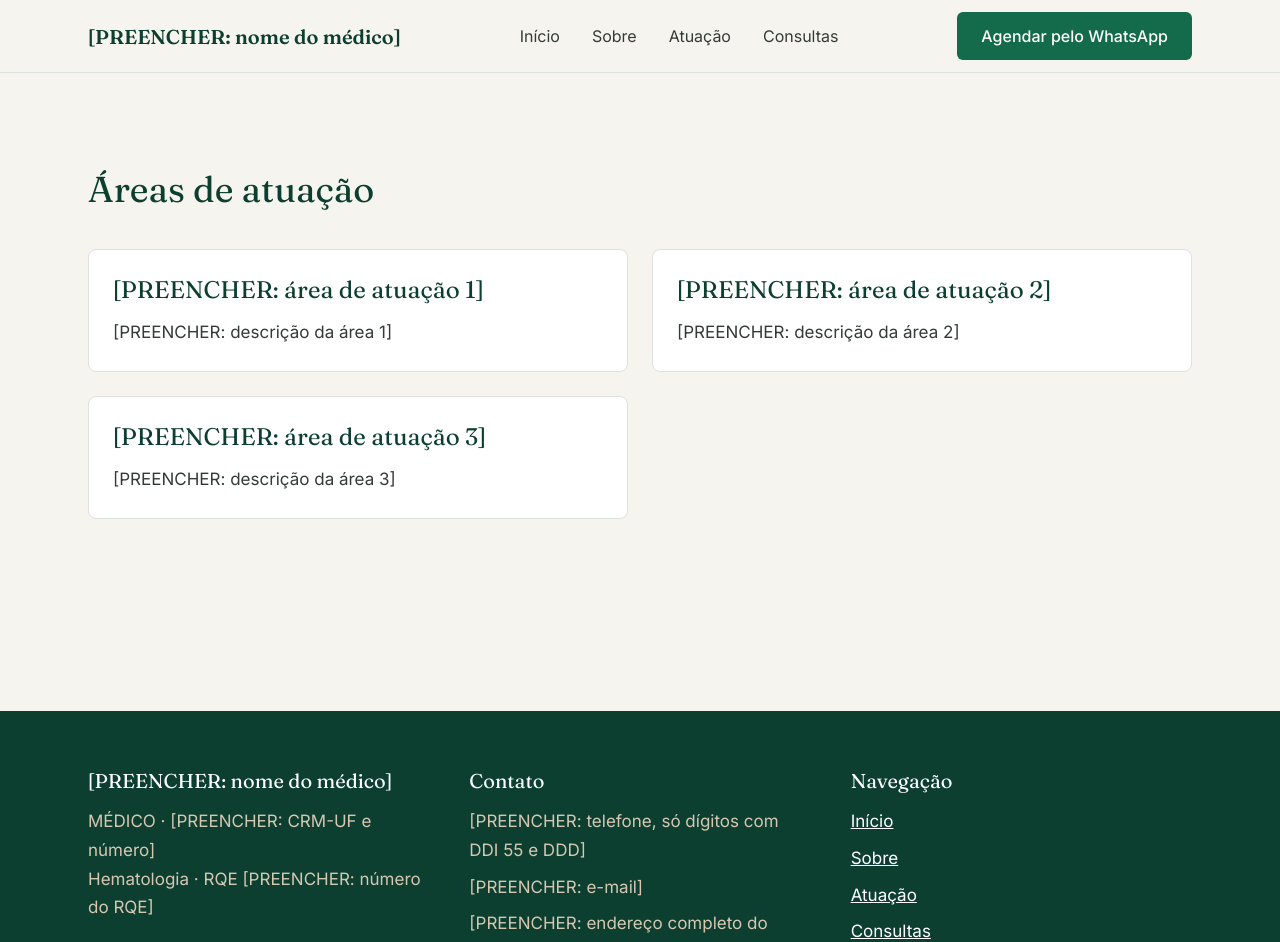
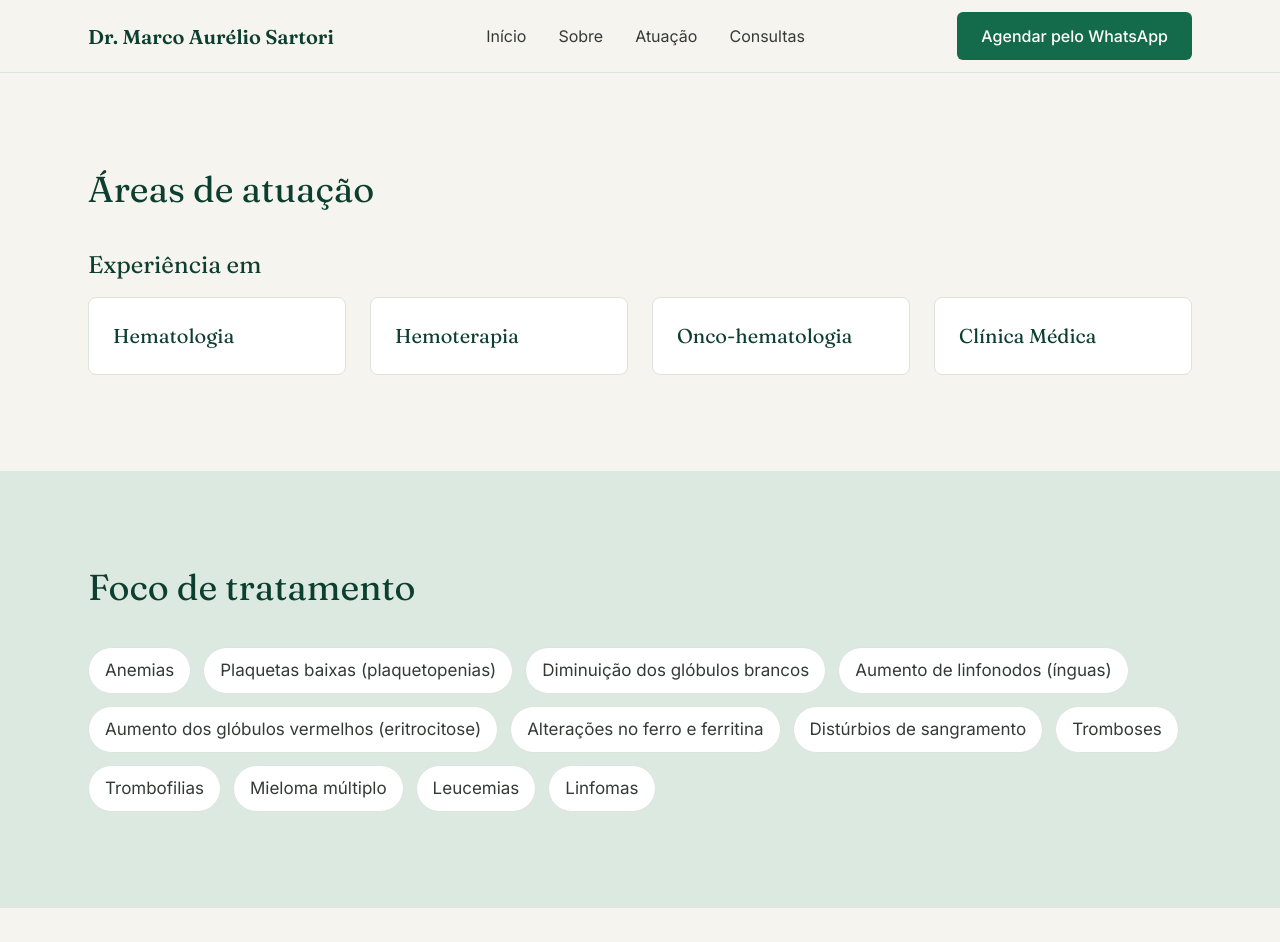
Before and after one commit to Vinaum/site-hemato, a Next.js app: page /atuacao in a window 1280 px wide. Shown: the top 942 px of the page. Built offline with nearby package versions, Linux system fonts and the light colour scheme; no server answers.

Commit message:
Atualiza conteúdo e layout do site

```diff
--- a/src/app/atuacao/page.tsx
+++ b/src/app/atuacao/page.tsx
@@ -1,29 +1,46 @@
+import { expertise, focusAreas } from "@/content/pages";
 import { pageMetadata } from "@/lib/seo";
-import { specialties } from "@/content/pages";
 import Card from "@/components/ui/Card";
 import Section from "@/components/ui/Section";
 import SectionHeading from "@/components/ui/SectionHeading";
 
 export const metadata = pageMetadata({
   title: "Áreas de atuação",
-  description: "[PREENCHER: descrição da página Áreas de atuação]",
+  description:
+    "Áreas de experiência e condições acompanhadas pelo Dr. Marco Aurélio Sartori em Hematologia, Hemoterapia, Onco-hematologia e Clínica Médica.",
   path: "/atuacao/",
 });
 
 export default function AtuacaoPage() {
   return (
+    <>
       <Section>
         <SectionHeading as="h1" title="Áreas de atuação" />
-      <ul className="grid gap-6 md:grid-cols-2">
-        {specialties.map((s) => (
-          <li key={s.title}>
+        <h2 className="mb-4 text-2xl">Experiência em</h2>
+        <ul className="grid gap-6 sm:grid-cols-2 lg:grid-cols-4">
+          {expertise.map((area) => (
+            <li key={area}>
               <Card>
-              <h2 className="text-2xl">{s.title}</h2>
-              <p className="mt-3">{s.text}</p>
+                <p className="font-serif text-xl text-primary-dark">{area}</p>
               </Card>
             </li>
           ))}
         </ul>
       </Section>
+
+      <Section tone="sage" labelledBy="foco-titulo">
+        <SectionHeading id="foco-titulo" title="Foco de tratamento" />
+        <ul className="flex flex-wrap gap-3">
+          {focusAreas.map((item) => (
+            <li
+              key={item}
+              className="rounded-full border border-line bg-surface px-4 py-2"
+            >
+              {item}
+            </li>
+          ))}
+        </ul>
+      </Section>
+    </>
   );
 }
--- a/src/app/layout.tsx
+++ b/src/app/layout.tsx
@@ -24,7 +24,8 @@ export const metadata: Metadata = {
     default: `${doctor.name} | Hematologista`,
     template: `%s | ${doctor.name}`,
   },
-  description: "[PREENCHER: descrição do site]",
+  description:
+    "Dr. Marco Aurélio Sartori, médico hematologista. Formado pela FMUSP, com residência no Hospital das Clínicas em Clínica Médica e em Hematologia e Hemoterapia.",
   // Indexação só é liberada via NEXT_PUBLIC_ALLOW_INDEXING=true (Fase 5).
   robots: ALLOW_INDEXING
     ? { index: true, follow: true }
--- a/src/app/page.tsx
+++ b/src/app/page.tsx
@@ -1,6 +1,7 @@
+import { doctor } from "@/content/site";
+import { expertise, home } from "@/content/pages";
+import { getContactLinks } from "@/lib/contact";
 import { pageMetadata } from "@/lib/seo";
-import { home, specialties } from "@/content/pages";
-import { getContactLinks } from "@/lib/contact";
 import ButtonLink from "@/components/ui/ButtonLink";
 import Card from "@/components/ui/Card";
 import PhotoPlaceholder from "@/components/ui/PhotoPlaceholder";
@@ -8,7 +9,8 @@ import Section from "@/components/ui/Section";
 import SectionHeading from "@/components/ui/SectionHeading";
 
 export const metadata = pageMetadata({
-  description: "[PREENCHER: descrição da página inicial, até 160 caracteres]",
+  description:
+    "Dr. Marco Aurélio Sartori, médico hematologista. Formado pela FMUSP, com residência no Hospital das Clínicas em Clínica Médica e em Hematologia e Hemoterapia.",
   path: "/",
 });
 
@@ -20,7 +22,8 @@ export default function Home() {
       <Section>
         <div className="grid items-center gap-12 md:grid-cols-2">
           <div>
-            <h1 className="text-4xl md:text-5xl">{home.heroTitle}</h1>
+            <p className="font-medium text-primary">{home.kicker}</p>
+            <h1 className="mt-3 text-4xl md:text-5xl">{doctor.name}</h1>
             <p className="mt-6 max-w-prose text-lg">{home.heroText}</p>
             <div className="mt-8 flex flex-wrap gap-3">
               <ButtonLink href={links.whatsapp}>Agendar pelo WhatsApp</ButtonLink>
@@ -35,19 +38,18 @@ export default function Home() {
 
       <Section tone="sage" labelledBy="atuacao-titulo">
         <SectionHeading id="atuacao-titulo" title="Áreas de atuação" />
-        <ul className="grid gap-6 md:grid-cols-3">
-          {specialties.map((s) => (
-            <li key={s.title}>
+        <ul className="grid gap-6 sm:grid-cols-2 lg:grid-cols-4">
+          {expertise.map((area) => (
+            <li key={area}>
               <Card>
-                <h3 className="text-xl">{s.title}</h3>
-                <p className="mt-3">{s.text}</p>
+                <p className="font-serif text-xl text-primary-dark">{area}</p>
               </Card>
             </li>
           ))}
         </ul>
         <div className="mt-10">
           <ButtonLink href="/atuacao/" variant="secondary">
-            Ver todas as áreas
+            Ver condições acompanhadas
           </ButtonLink>
         </div>
       </Section>
--- a/src/app/sobre/page.tsx
+++ b/src/app/sobre/page.tsx
@@ -1,12 +1,15 @@
+import { doctor } from "@/content/site";
+import { about } from "@/content/pages";
 import { pageMetadata } from "@/lib/seo";
-import { about } from "@/content/pages";
+import Card from "@/components/ui/Card";
 import PhotoPlaceholder from "@/components/ui/PhotoPlaceholder";
 import Section from "@/components/ui/Section";
 import SectionHeading from "@/components/ui/SectionHeading";
 
 export const metadata = pageMetadata({
   title: "Sobre",
-  description: "[PREENCHER: descrição da página Sobre]",
+  description:
+    "Formação e trajetória do Dr. Marco Aurélio Sartori: graduação e residências na FMUSP, título de especialista pela ABHH e atuação como preceptor.",
   path: "/sobre/",
 });
 
@@ -16,11 +19,10 @@ export default function SobrePage() {
       <Section>
         <div className="grid items-start gap-12 md:grid-cols-[1fr_20rem]">
           <div>
-            <SectionHeading as="h1" title="Sobre" />
+            <SectionHeading as="h1" title={`Sobre ${doctor.name}`} />
             <div className="max-w-prose space-y-5 text-lg">
-              {about.paragraphs.map((p) => (
-                <p key={p}>{p}</p>
-              ))}
+              <p>{about.intro}</p>
+              <p>{about.certification}</p>
             </div>
           </div>
           <PhotoPlaceholder />
@@ -29,9 +31,26 @@ export default function SobrePage() {
 
       <Section tone="sage" labelledBy="formacao-titulo">
         <SectionHeading id="formacao-titulo" title="Formação" />
-        <ul className="max-w-prose list-disc space-y-2 pl-6">
-          {about.education.map((e) => (
-            <li key={e}>{e}</li>
+        <ol className="max-w-2xl space-y-4">
+          {about.training.map((t) => (
+            <li key={t.title}>
+              <Card>
+                <p className="text-sm font-medium text-primary">
+                  Conclusão em {t.year}
+                </p>
+                <h3 className="mt-1 text-xl">{t.title}</h3>
+                <p className="mt-1">{t.institution}</p>
+              </Card>
+            </li>
+          ))}
+        </ol>
+      </Section>
+
+      <Section labelledBy="docencia-titulo">
+        <SectionHeading id="docencia-titulo" title="Atuação acadêmica" />
+        <ul className="max-w-prose list-disc space-y-3 pl-6 text-lg">
+          {about.teaching.map((item) => (
+            <li key={item}>{item}</li>
           ))}
         </ul>
       </Section>
--- a/src/components/layout/Footer.tsx
+++ b/src/components/layout/Footer.tsx
@@ -12,11 +12,14 @@ export default function Footer() {
       <Container className="grid gap-10 py-14 md:grid-cols-3">
         <div>
           <h2 className="font-serif text-xl text-surface">{doctor.name}</h2>
-          <p className="mt-3 text-bronze-light">
-            MÉDICO · {doctor.crm}
-            <br />
-            {doctor.specialty} · RQE {doctor.rqe}
-          </p>
+          <p className="mt-3 text-bronze-light">MÉDICO · {doctor.crm}</p>
+          <ul className="mt-1 text-bronze-light">
+            {doctor.specialties.map((s) => (
+              <li key={s.rqe}>
+                {s.title} · RQE {s.rqe}
+              </li>
+            ))}
+          </ul>
         </div>
 
         <div>
--- a/src/content/pages.ts
+++ b/src/content/pages.ts
@@ -1,24 +1,64 @@
 import { ph } from "./site";
 
 export const home = {
-  heroTitle: ph("título principal da página inicial"),
-  heroText: ph("frase de apresentação, validada pelo médico"),
-  aboutText: ph("resumo da apresentação do médico"),
+  kicker: "Hematologia e Hemoterapia",
+  heroText:
+    "Médico formado pela Faculdade de Medicina da USP e especializado em Clínica Médica, Hematologia e Hemoterapia pelo Hospital das Clínicas da FMUSP.",
+  aboutText:
+    "Título de Especialista em Hematologia e Hemoterapia pela Associação Brasileira de Hematologia e Hemoterapia (ABHH), com atuação como preceptor da graduação e da residência médica na FMUSP.",
 };
 
-export const specialties = [
-  { title: ph("área de atuação 1"), text: ph("descrição da área 1") },
-  { title: ph("área de atuação 2"), text: ph("descrição da área 2") },
-  { title: ph("área de atuação 3"), text: ph("descrição da área 3") },
+export const about = {
+  intro:
+    "Médico formado pela Faculdade de Medicina da USP e especializado em Clínica Médica, Hematologia e Hemoterapia pelo Hospital das Clínicas da Faculdade de Medicina da USP.",
+  certification:
+    "Título de Especialista em Hematologia e Hemoterapia pela Associação Brasileira de Hematologia e Hemoterapia (ABHH).",
+  // Mais recente primeiro.
+  training: [
+    {
+      institution: "Hospital das Clínicas (FMUSP)",
+      title: "Residência médica em Hematologia e Hemoterapia",
+      year: "2024",
+    },
+    {
+      institution: "Hospital das Clínicas (FMUSP)",
+      title: "Residência médica em Clínica Médica",
+      year: "2021",
+    },
+    {
+      institution: "Faculdade de Medicina da USP (FMUSP)",
+      title: "Medicina",
+      year: "2017",
+    },
+  ],
+  teaching: [
+    "Médico Preceptor da Graduação da FMUSP em Clínica Médica (2021)",
+    "Médico Preceptor da Graduação e Residência em Hematologia e Hemoterapia (2024)",
+    "Ganhador de 2 Prêmios Ernesto de Souza Campos como Médico Preceptor mais votado pela Graduação da Universidade de São Paulo",
+  ],
+};
+
+export const expertise = [
+  "Hematologia",
+  "Hemoterapia",
+  "Onco-hematologia",
+  "Clínica Médica",
 ];
 
-export const about = {
-  paragraphs: [
-    ph("trajetória profissional, parágrafo 1"),
-    ph("trajetória profissional, parágrafo 2"),
-  ],
-  education: [ph("formação 1"), ph("formação 2")],
-};
+export const focusAreas = [
+  "Anemias",
+  "Plaquetas baixas (plaquetopenias)",
+  "Diminuição dos glóbulos brancos",
+  "Aumento de linfonodos (ínguas)",
+  "Aumento dos glóbulos vermelhos (eritrocitose)",
+  "Alterações no ferro e ferritina",
+  "Distúrbios de sangramento",
+  "Tromboses",
+  "Trombofilias",
+  "Mieloma múltiplo",
+  "Leucemias",
+  "Linfomas",
+];
 
 export const consultations = {
   modalities: ph("modalidades de atendimento"),
--- a/src/content/site.ts
+++ b/src/content/site.ts
@@ -5,12 +5,14 @@
 export const ph = (label: string) => `[PREENCHER: ${label}]`;
 
 export const doctor = {
-  name: ph("nome do médico"),
-  // Exibido como: Nome · MÉDICO · CRM-UF 000000 (Resolução CFM 2.336/2023)
-  crm: ph("CRM-UF e número"),
-  // Só manter "Hematologia" se o médico tiver o RQE correspondente.
-  specialty: "Hematologia",
-  rqe: ph("número do RQE"),
+  name: "Dr. Marco Aurélio Sartori",
+  // Exibido no rodapé como: MÉDICO · CRM-SP 191256 (Resolução CFM 2.336/2023)
+  crm: "CRM-SP 191256",
+  // Grafia conforme informada pelo médico; conferir com o registro no CRM-SP.
+  specialties: [
+    { title: "Hematologista e Hemoterapeuta", rqe: "130211" },
+    { title: "Clínico Geral", rqe: "130210" },
+  ],
 };
 
 export const contact = {
```
Also changed, not shown: 2 other files (tests, documents, lock files or other folders). Lines whose indentation alone changed are shown as unchanged.
